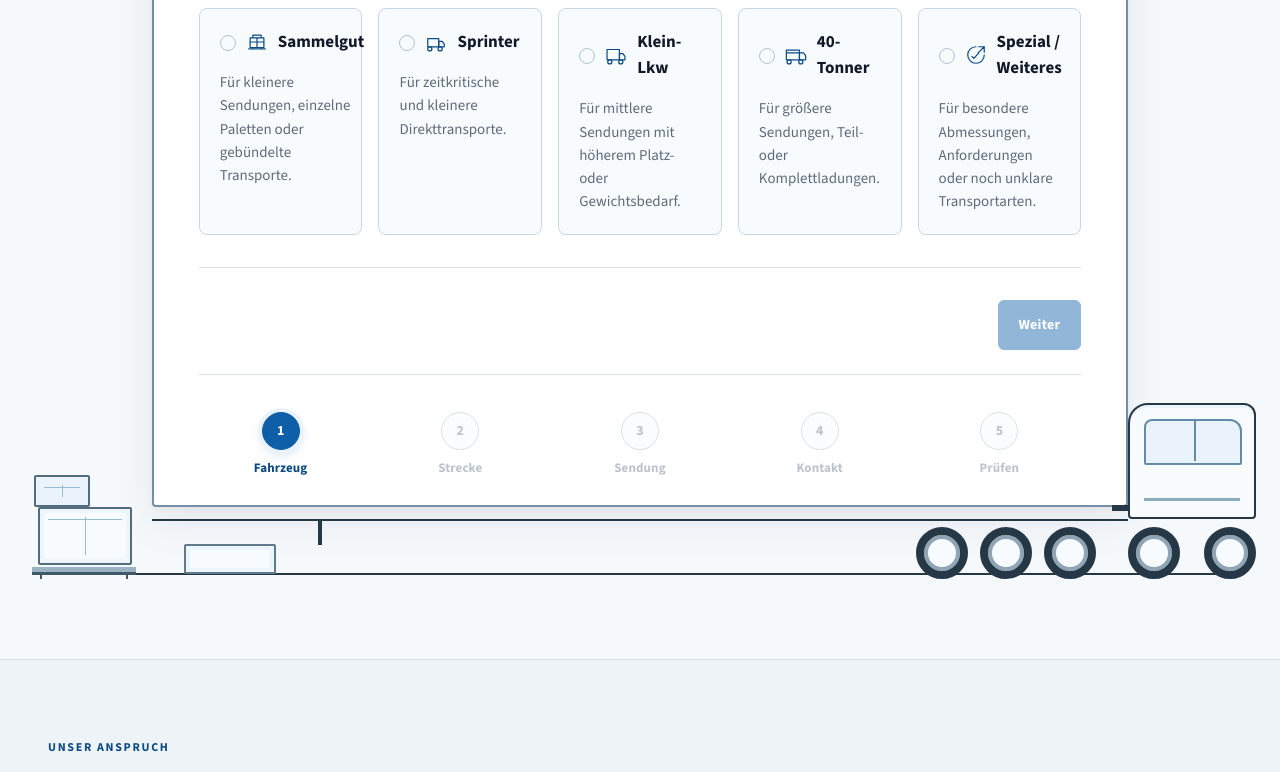
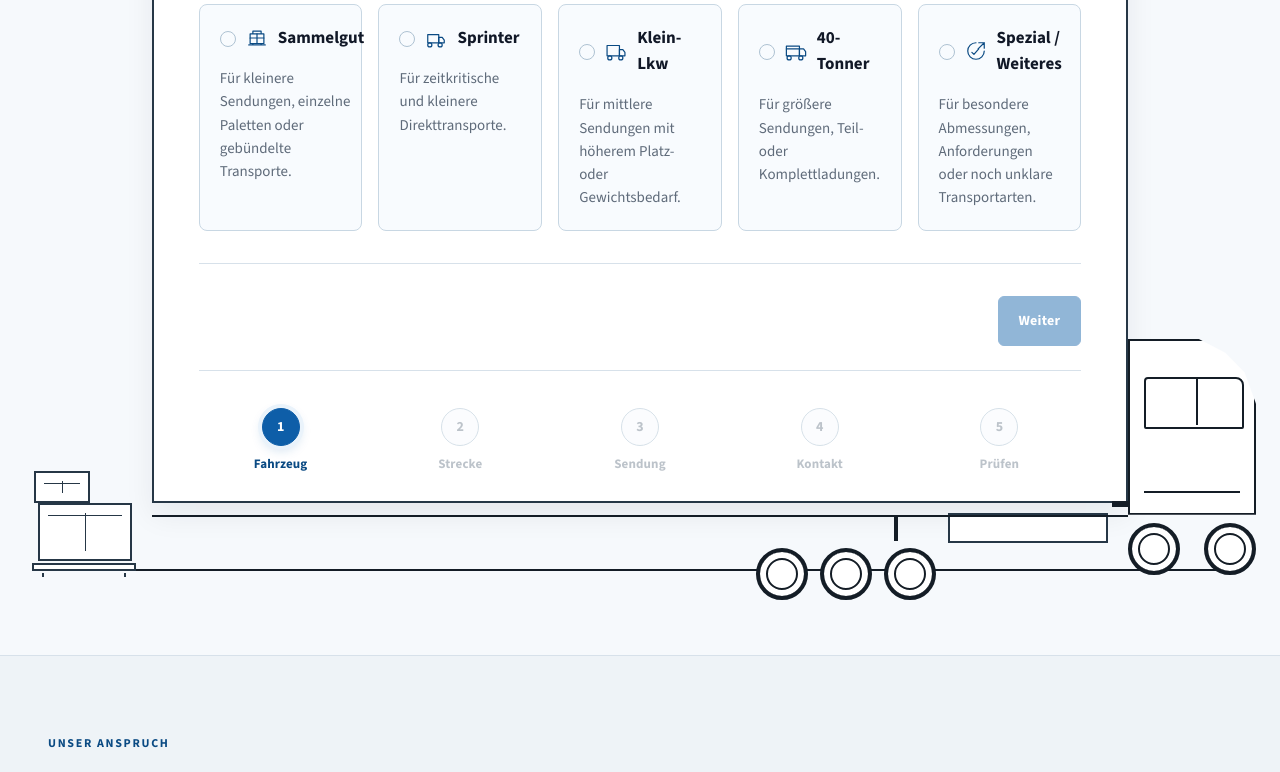
Before and after one commit to CornerDesign-Dominic/BPL-WEB, a Next.js app: page / in a window 1280 px wide. Shown: the part 764-1536 px from the top of the page. Built offline with nearby package versions, Linux system fonts and the light colour scheme.

Commit message:
Refine transport request vehicle illustration

```diff
--- a/src/app/globals.css
+++ b/src/app/globals.css
@@ -128,32 +128,35 @@ h3 { margin-bottom: var(--space-2); font-size: 1.25rem; line-height: 1.22; }
 .transport-request-section__heading { margin-bottom: var(--space-3); }
 .transport-request-section__heading h2 { max-width: none; margin: 0; color: var(--color-text); font-size: clamp(1.875rem, 3vw, 2.5rem); font-weight: 800; letter-spacing: -0.035em; }
 .transport-request-composition { position: relative; display: grid; width: min(100% - 3rem, calc(var(--content-width) + 20rem)); margin-inline: auto; grid-template-columns: clamp(7rem, 10vw, 10rem) minmax(0, var(--content-width)) clamp(7rem, 10vw, 10rem); align-items: end; }
-.transport-request-composition::after { position: absolute; right: 0.875rem; bottom: 0.25rem; left: 0.875rem; height: 0.125rem; background: #263746; content: ""; pointer-events: none; }
+.transport-request-composition::after { position: absolute; right: 0.875rem; bottom: 0.25rem; left: 0.875rem; height: 0.125rem; background: #141d26; content: ""; pointer-events: none; }
 .transport-request-vehicle { display: grid; min-width: 0; grid-template-rows: auto 4.5rem; align-self: stretch; }
-.transport-request-box { position: relative; z-index: 1; min-width: 0; padding: clamp(var(--space-3), 3.5vw, var(--space-6)); padding-bottom: var(--space-3); border: 0.125rem solid #7590a3; border-top: 0.375rem solid var(--color-primary); border-radius: 0.25rem; background: var(--color-background); box-shadow: 0 1rem 2.5rem rgb(17 24 39 / 8%), 0 0.125rem 0.375rem rgb(17 24 39 / 4%); }
-.transport-request-box::before { position: absolute; top: 0; right: var(--space-4); left: var(--space-4); height: 1px; background: rgb(255 255 255 / 80%); content: ""; }
+.transport-request-box { position: relative; z-index: 1; min-width: 0; padding: clamp(var(--space-3), 3.5vw, var(--space-6)); padding-bottom: var(--space-3); border: 0.125rem solid #263746; border-radius: 0; background: var(--color-background); box-shadow: 0 0.75rem 1.75rem rgb(17 24 39 / 7%); }
+.transport-request-box::before { display: none; }
 .transport-request-cargo, .transport-request-cab, .transport-request-vehicle__underbody { z-index: 1; min-width: 0; pointer-events: none; }
 .transport-request-cargo { display: flex; align-items: flex-end; justify-content: flex-end; padding-right: 1.25rem; }
 .transport-request-cargo__stack { position: relative; width: min(100%, 8.75rem); height: 6.5rem; }
-.transport-request-cargo__crate { position: absolute; display: block; border: 0.125rem solid #536d7f; border-radius: 0.125rem; background: #f8fbfe; box-shadow: inset 0 0 0 0.25rem rgb(234 243 251 / 72%); }
-.transport-request-cargo__crate::before, .transport-request-cargo__crate::after { position: absolute; background: #9bbbd2; content: ""; }
+.transport-request-cargo__crate { position: absolute; display: block; border: 0.125rem solid #263746; border-radius: 0; background: var(--color-background); }
+.transport-request-cargo__crate::before, .transport-request-cargo__crate::after { position: absolute; background: #263746; content: ""; }
 .transport-request-cargo__crate::before { top: 0.625rem; right: 0.5rem; left: 0.5rem; height: 1px; }
 .transport-request-cargo__crate::after { top: 0.5rem; bottom: 0.5rem; left: 50%; width: 1px; }
 .transport-request-cargo__crate--large { right: 0; bottom: 0.875rem; width: 5.875rem; height: 3.625rem; }
-.transport-request-cargo__crate--small { right: 2.625rem; bottom: 4.5rem; width: 3.5rem; height: 2rem; background: var(--color-primary-soft); }
-.transport-request-cargo__pallet { position: absolute; right: -0.25rem; bottom: 0.25rem; width: 6.5rem; height: 0.5rem; border-bottom: 0.1875rem solid #405869; background: #9bb3c3; }
-.transport-request-cargo__pallet::after { position: absolute; top: 0.5rem; right: 0.5rem; left: 0.5rem; height: 0.25rem; border-inline: 0.125rem solid #405869; content: ""; }
-.transport-request-vehicle__underbody { position: relative; display: flex; min-height: 0; align-items: flex-end; justify-content: flex-end; gap: 0.75rem; padding: 0.625rem 2rem 0; }
-.transport-request-vehicle__underbody::before { position: absolute; top: 0.75rem; right: 0; left: 0; height: 0.125rem; background: #263746; content: ""; }
-.transport-request-vehicle__underbody::after { position: absolute; top: 0.75rem; left: 17%; width: 0.25rem; height: 1.5rem; border-bottom: 0.125rem solid #263746; background: #263746; content: ""; }
-.transport-request-vehicle__tank { width: 5.75rem; height: 1.875rem; margin-right: auto; margin-bottom: 0.3125rem; border: 0.125rem solid #60798b; border-radius: 0.125rem; background: #f8fbfe; box-shadow: inset 0 0 0 0.25rem rgb(234 243 251 / 75%); }
-.transport-request-vehicle__wheel, .transport-request-cab__wheel { display: block; width: 3.25rem; height: 3.25rem; border: 0.5rem solid #263746; border-radius: 50%; background: #f8fbfe; box-shadow: inset 0 0 0 0.25rem #8ea5b5; }
-.transport-request-cab { position: relative; display: grid; width: min(100%, 9.75rem); grid-template-columns: repeat(2, 3.25rem); grid-template-rows: 7.25rem 3.25rem; align-items: end; justify-content: space-between; gap: 0.5rem; align-self: end; justify-self: start; }
-.transport-request-cab::before { position: absolute; bottom: 4.25rem; left: -1rem; width: 1rem; height: 0.375rem; background: #263746; content: ""; }
-.transport-request-cab__body { position: relative; display: block; height: 7.25rem; grid-column: 1 / -1; border: 0.125rem solid #263746; border-radius: 1.25rem 0.75rem 0.25rem 0.25rem; background: #f8fbfe; box-shadow: inset 0 0.1875rem 0 rgb(234 243 251 / 92%); }
-.transport-request-cab__body::before { position: absolute; top: 0.875rem; right: 0.75rem; left: 0.875rem; height: 2.625rem; border: 0.125rem solid #638ba9; border-radius: 0.5rem 0.75rem 0.125rem 0.125rem; background: #eaf3fb; content: ""; }
-.transport-request-cab__body::after { position: absolute; right: 0.875rem; bottom: 1rem; left: 0.875rem; height: 0.1875rem; background: #8cacbf; content: ""; }
-.transport-request-cab__body span { position: absolute; top: 0.875rem; left: 52%; width: 0.125rem; height: 2.625rem; background: #638ba9; }
+.transport-request-cargo__crate--small { right: 2.625rem; bottom: 4.5rem; width: 3.5rem; height: 2rem; }
+.transport-request-cargo__pallet { position: absolute; right: -0.25rem; bottom: 0.25rem; width: 6.5rem; height: 0.5rem; border: 0.125rem solid #263746; background: var(--color-background); }
+.transport-request-cargo__pallet::after { position: absolute; top: 0.5rem; right: 0.5rem; left: 0.5rem; height: 0.25rem; border-inline: 0.125rem solid #263746; content: ""; }
+.transport-request-vehicle__underbody { position: relative; display: grid; min-height: 0; grid-template-columns: minmax(3rem, 1fr) repeat(3, 3.25rem) minmax(5.75rem, 10rem); align-items: end; column-gap: 0.75rem; padding: 0.625rem 1.25rem 0; }
+.transport-request-vehicle__underbody::before { position: absolute; top: 0.75rem; right: 0; left: 0; height: 0.125rem; background: #141d26; content: ""; }
+.transport-request-vehicle__underbody::after { position: absolute; top: 0.75rem; left: 76%; width: 0.25rem; height: 1.5rem; border-bottom: 0.125rem solid #141d26; background: #141d26; content: ""; }
+.transport-request-vehicle__tank { width: 100%; height: 1.875rem; align-self: end; grid-column: 5; margin-bottom: 0.3125rem; border: 0.125rem solid #263746; border-radius: 0; background: var(--color-background); }
+.transport-request-vehicle__wheel, .transport-request-cab__wheel { display: block; width: 3.25rem; height: 3.25rem; border: 0.25rem solid #141d26; border-radius: 50%; background: var(--color-background); box-shadow: inset 0 0 0 0.375rem var(--color-background), inset 0 0 0 0.5rem #141d26; }
+.transport-request-vehicle__wheel:nth-of-type(2) { grid-column: 2; }
+.transport-request-vehicle__wheel:nth-of-type(3) { grid-column: 3; }
+.transport-request-vehicle__wheel:nth-of-type(4) { grid-column: 4; }
+.transport-request-cab { position: relative; display: grid; width: min(100%, 9.75rem); grid-template-columns: repeat(2, 3.25rem); grid-template-rows: 11rem 3.25rem; align-items: end; justify-content: space-between; gap: 0.5rem; align-self: end; justify-self: start; }
+.transport-request-cab::before { position: absolute; bottom: 4.25rem; left: -1rem; width: 1rem; height: 0.375rem; background: #141d26; content: ""; }
+.transport-request-cab__body { position: relative; display: block; height: 11rem; grid-column: 1 / -1; border: 0.125rem solid #141d26; border-radius: 0; background: var(--color-background); clip-path: polygon(0 0, 55% 0, 76% 8%, 91% 19%, 100% 37%, 100% 100%, 0 100%); }
+.transport-request-cab__body::before { position: absolute; top: 2.25rem; right: 0.625rem; left: 0.875rem; height: 3rem; border: 0.125rem solid #141d26; border-radius: 0.25rem 0.5rem 0.125rem 0.125rem; background: var(--color-background); content: ""; }
+.transport-request-cab__body::after { position: absolute; right: 0.875rem; bottom: 1.25rem; left: 0.875rem; height: 0.125rem; background: #141d26; content: ""; }
+.transport-request-cab__body span { position: absolute; top: 2.25rem; left: 53%; width: 0.125rem; height: 3rem; background: #141d26; }
 .transport-request-box form { display: grid; min-height: 0; grid-template-rows: auto auto auto; }
 .request-step-content { padding: 0 0 var(--space-4); }
 .request-progress { display: grid; margin: 0; padding: var(--space-4) 0 0; border-top: 1px solid var(--color-border); grid-template-columns: repeat(5, minmax(0, 1fr)); gap: var(--space-2); list-style: none; }
```
